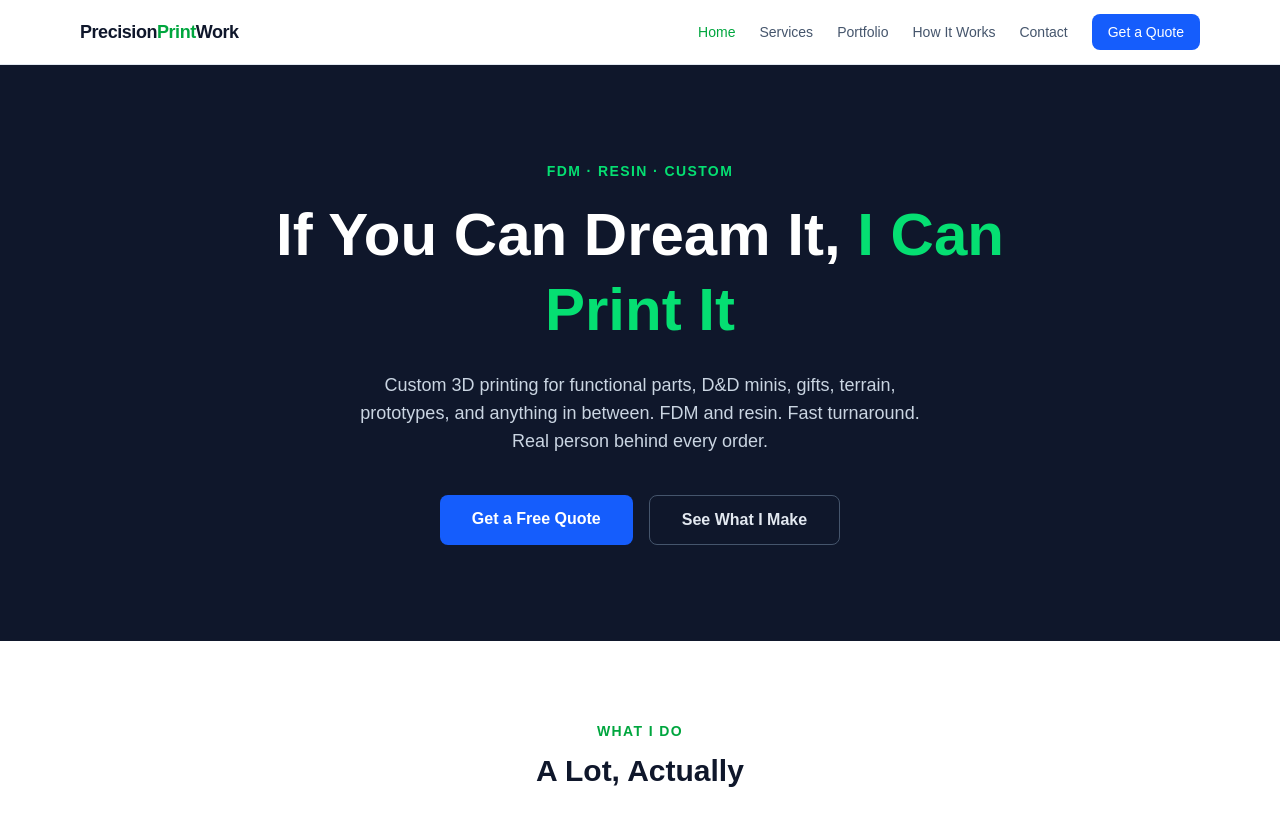
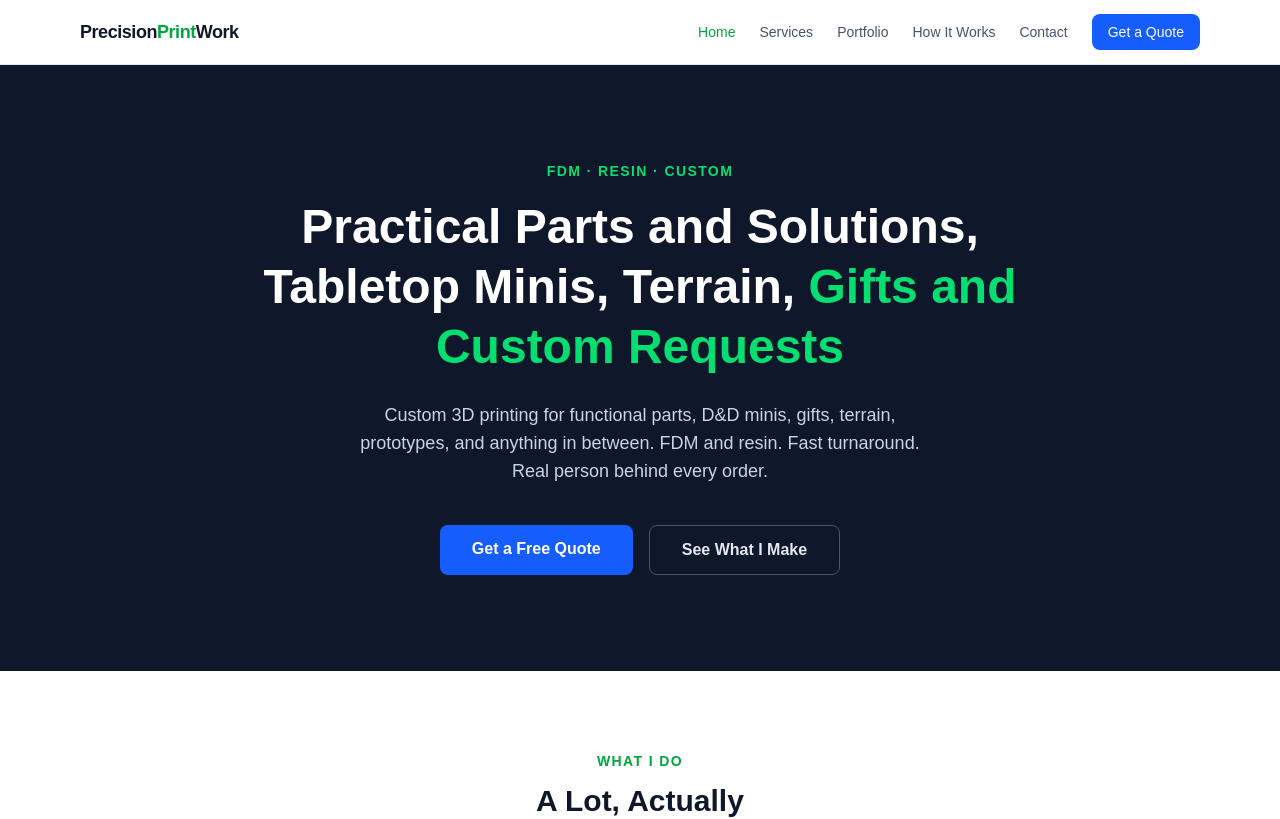
Before and after one commit to gonzoraygunz/precisionprintwork, a Next.js app: page / in a window 1280 px wide. Shown: the top 819 px of the page. Built offline with nearby package versions, Linux system fonts and the light colour scheme.

Commit message:
fix(home): update hero headline

```diff
--- a/src/app/page.tsx
+++ b/src/app/page.tsx
@@ -55,9 +55,9 @@ export default function Home() {
           <p className="text-green-400 text-sm font-semibold uppercase tracking-widest mb-4">
             FDM · Resin · Custom
           </p>
-          <h1 className="text-4xl md:text-6xl font-bold leading-tight">
-            If You Can Dream It,{" "}
-            <span className="text-green-400">I Can Print It</span>
+          <h1 className="text-4xl md:text-5xl font-bold leading-tight">
+            Practical Parts and Solutions, Tabletop Minis, Terrain,{" "}
+            <span className="text-green-400">Gifts and Custom Requests</span>
           </h1>
           <p className="mt-6 text-slate-300 text-lg max-w-xl mx-auto">
             Custom 3D printing for functional parts, D&D minis, gifts, terrain, prototypes, and
```
